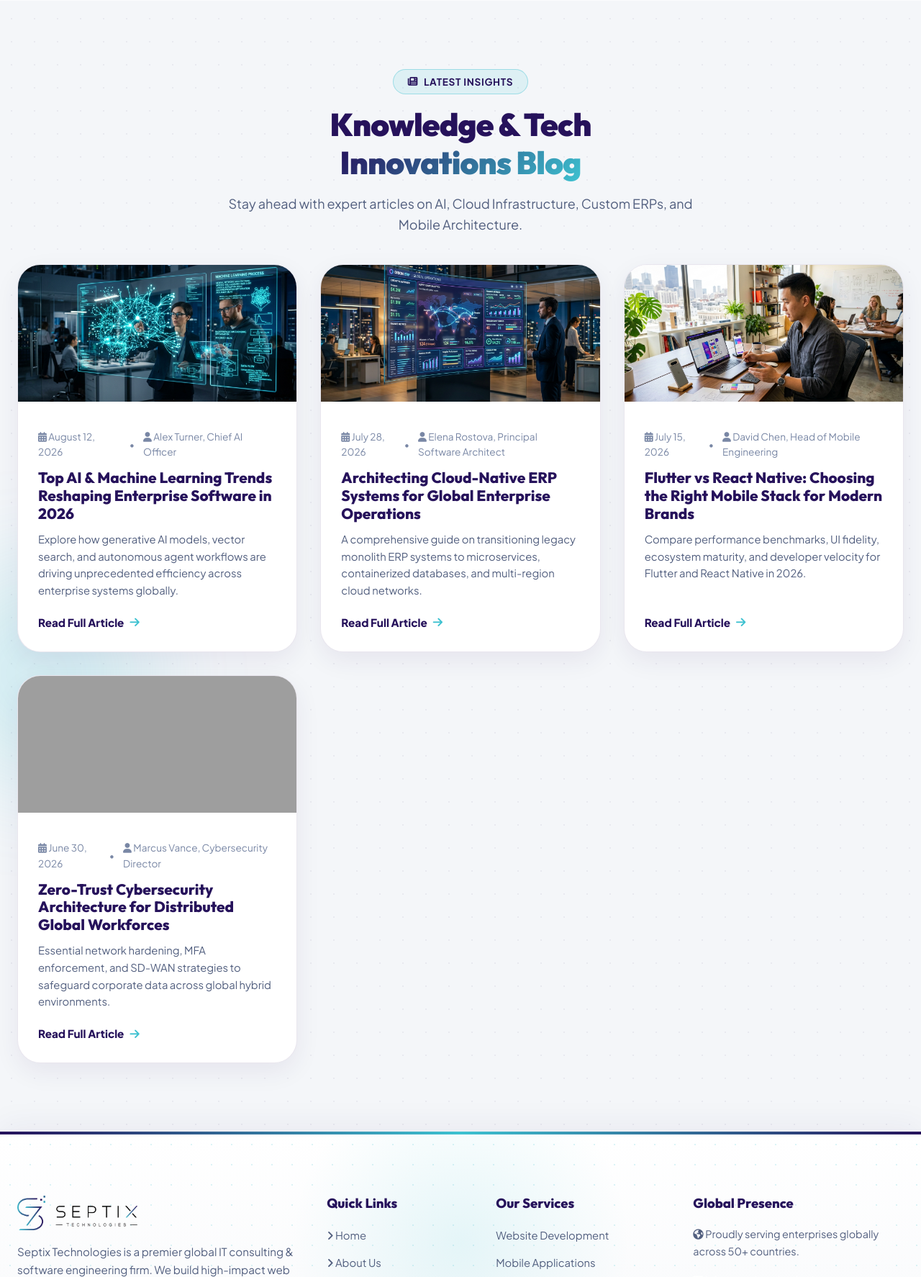
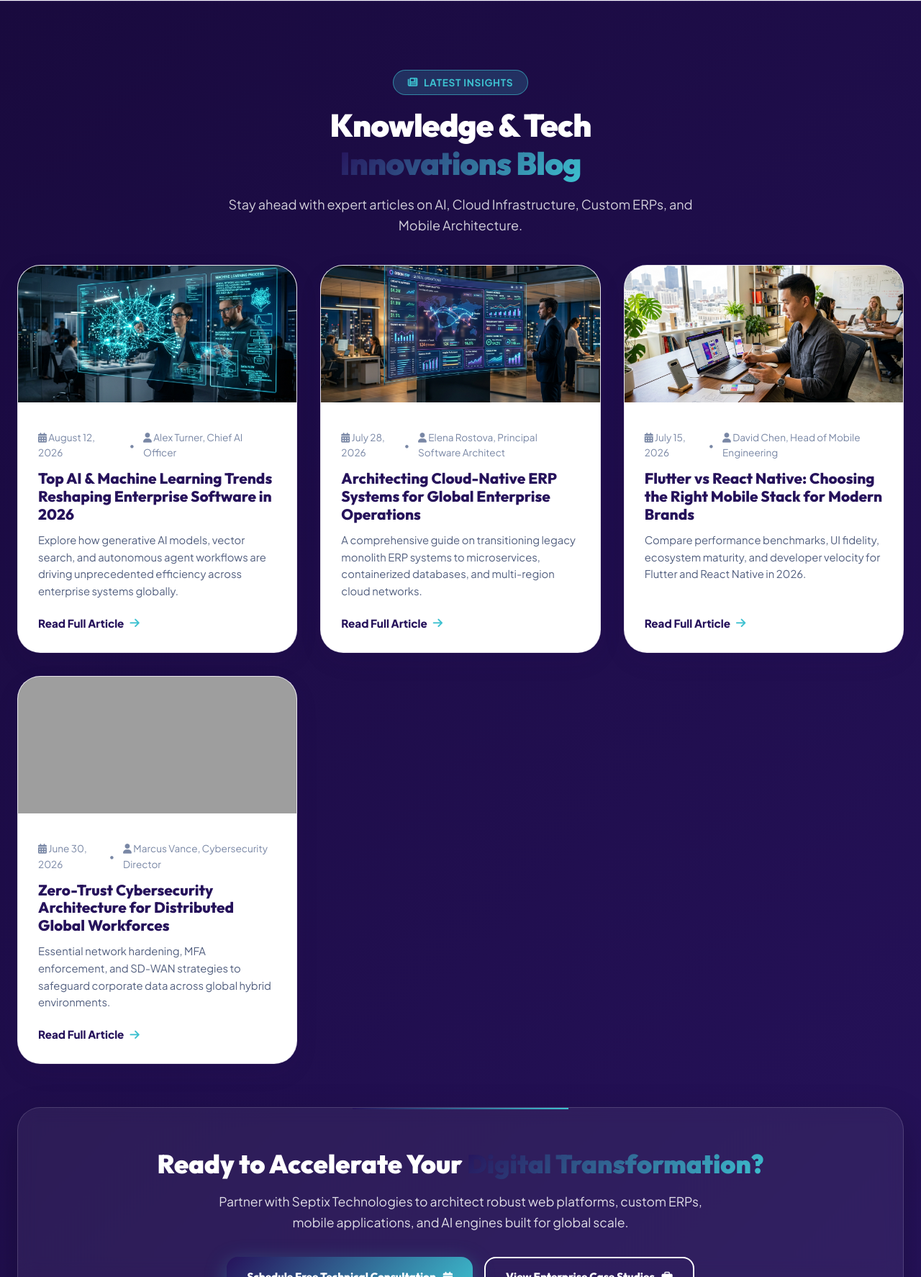
Before and after one commit to Maulik-Dawda/septix-technologies, a PHP site: page / in a window 1280 px wide; the page is wider, and only the part inside the window is pictured. Shown: the part 4726-6500 px from the top of that part at 72% size. Run offline with PHP 8.4, Linux system fonts and the light colour scheme; grey boxes are pictures that could not be loaded.

Commit message:
Update pre-footer: Made the section above footer dark deep purple (#190a3e) with an enterprise CTA banner and high-contrast blog cards

```diff
--- a/assets/css/style.css
+++ b/assets/css/style.css
@@ -291,6 +291,18 @@ h1, h2, h3, h4, h5, h6 {
 .btn-outline:hover {
     background: var(--clr-brand-dark);
     color: #ffffff;
+    transform: translateY(-4px) scale(1.02);
+}
+
+.btn-light-outline {
+    background: transparent;
+    color: #ffffff;
+    border: 2px solid #ffffff;
+}
+
+.btn-light-outline:hover {
+    background: #ffffff;
+    color: var(--clr-brand-dark);
     transform: translateY(-4px) scale(1.02);
 }
 
@@ -1220,11 +1232,56 @@ textarea.form-control {
 }
 
 /* ==========================================================================
-   FOOTER (ENHANCED WITH PATTERN BACKGROUND & GRADIENT ACCENT BORDER)
+   PRE-FOOTER DARK SECTION (HIGH IMPACT CTA & BLOG WRAPPER)
    ========================================================================== */
+.pre-footer-dark-section {
+    background: linear-gradient(135deg, #190a3e 0%, #26125b 100%);
+    color: #ffffff;
+    position: relative;
+    overflow: hidden;
+    border-top: 1px solid rgba(255, 255, 255, 0.1);
+}
+
+.pre-footer-dark-section .section-title {
+    color: #ffffff;
+}
+
+.pre-footer-dark-section .section-subtitle {
+    color: rgba(255, 255, 255, 0.8);
+}
+
+.pre-footer-dark-section .section-tag {
+    background: rgba(61, 193, 208, 0.2);
+    border-color: rgba(61, 193, 208, 0.6);
+    color: var(--clr-brand-light);
+}
+
+.pre-footer-cta-box {
+    background: rgba(255, 255, 255, 0.06);
+    border: 1px solid rgba(255, 255, 255, 0.15);
+    backdrop-filter: blur(12px);
+    border-radius: var(--radius-xl);
+    padding: 56px 44px;
+    text-align: center;
+    margin-top: 60px;
+    box-shadow: 0 20px 50px rgba(0, 0, 0, 0.25);
+    position: relative;
+}
+
+.pre-footer-cta-box::before {
+    content: '';
+    position: absolute;
+    top: 0;
+    left: 50%;
+    transform: translateX(-50%);
+    width: 300px;
+    height: 2px;
+    background: var(--grad-primary);
+}
+
+/* Footer - Clean Light Theme with Gradient Top Border */
 .site-footer {
     background-color: #ffffff;
-    /* Subtle geometric tech dot pattern & gradient mesh background */
     background-image:
         radial-gradient(rgba(61, 193, 208, 0.18) 1.5px, transparent 1.5px),
         linear-gradient(180deg, #ffffff 0%, #f4f6f9 100%);
--- a/index.php
+++ b/index.php
@@ -244,8 +244,8 @@ require_once __DIR__ . '/includes/header.php';
     </div>
 </section>
 
-<!-- Latest Insights & Tech Blog Preview -->
-<section class="section-padding">
+<!-- PRE-FOOTER DARK SECTION (HIGH IMPACT CTA & LATEST INSIGHTS) -->
+<section class="section-padding pre-footer-dark-section">
     <div class="container">
         <div style="text-align: center;">
             <div class="section-tag"><i class="fa-solid fa-newspaper"></i> Latest Insights</div>
@@ -274,6 +274,24 @@ require_once __DIR__ . '/includes/header.php';
                 </div>
             <?php endforeach; ?>
         </div>
+
+        <!-- Pre-Footer High-Impact CTA Box -->
+        <div class="pre-footer-cta-box">
+            <h3 style="font-size: 2.25rem; color: #ffffff; margin-bottom: 16px; font-weight: 900;">
+                Ready to Accelerate Your <span class="text-gradient">Digital Transformation?</span>
+            </h3>
+            <p style="color: rgba(255, 255, 255, 0.85); font-size: 1.1rem; max-width: 700px; margin: 0 auto 32px; line-height: 1.7;">
+                Partner with Septix Technologies to architect robust web platforms, custom ERPs, mobile applications, and AI engines built for global scale.
+            </p>
+            <div style="display: flex; gap: 16px; justify-content: center; flex-wrap: wrap;">
+                <a href="<?php echo $base_url; ?>/contact.php" class="btn btn-primary">
+                    Schedule Free Technical Consultation <i class="fa-solid fa-calendar-check"></i>
+                </a>
+                <a href="<?php echo $base_url; ?>/portfolio.php" class="btn btn-light-outline">
+                    View Enterprise Case Studies <i class="fa-solid fa-briefcase"></i>
+                </a>
+            </div>
+        </div>
     </div>
 </section>
 
```
